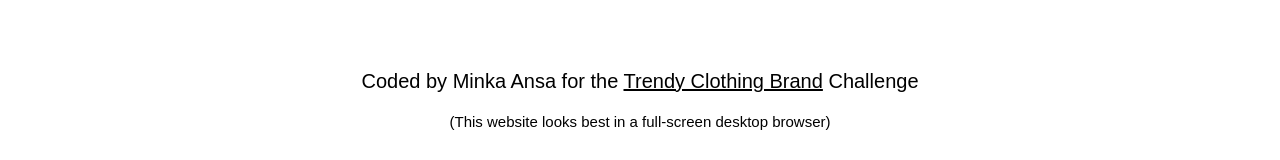
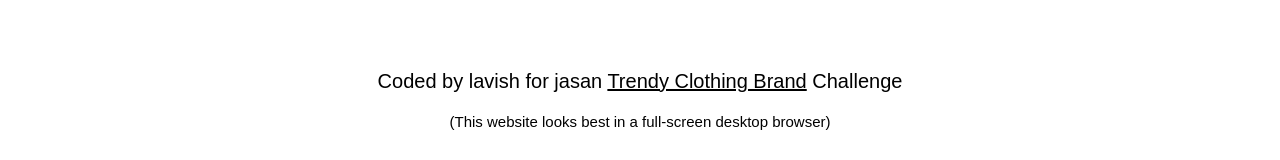
Before and after one commit to goalkeeperindian/baca, a plain HTML site: page index.html in a window 1280 px wide. Shown: the part 10581-10741 px from the top of the page. Drawn offline with Linux system fonts and the light colour scheme.

Commit message:
Add files via upload

```diff
--- a/index.html
+++ b/index.html
@@ -199,7 +199,7 @@
           </div>
 
           <p>
-            Coded by Minka Ansa for the
+            Coded by lavish for jasan
             <a id="shecodes-link" href="https://www.shecodes.io/contests/trendsetting-clothing-brands-challenge/vote" target="_blank">Trendy Clothing Brand</a> Challenge
           </p>
           <p class="web-warning">(This website looks best in a full-screen desktop browser)</p>
```
